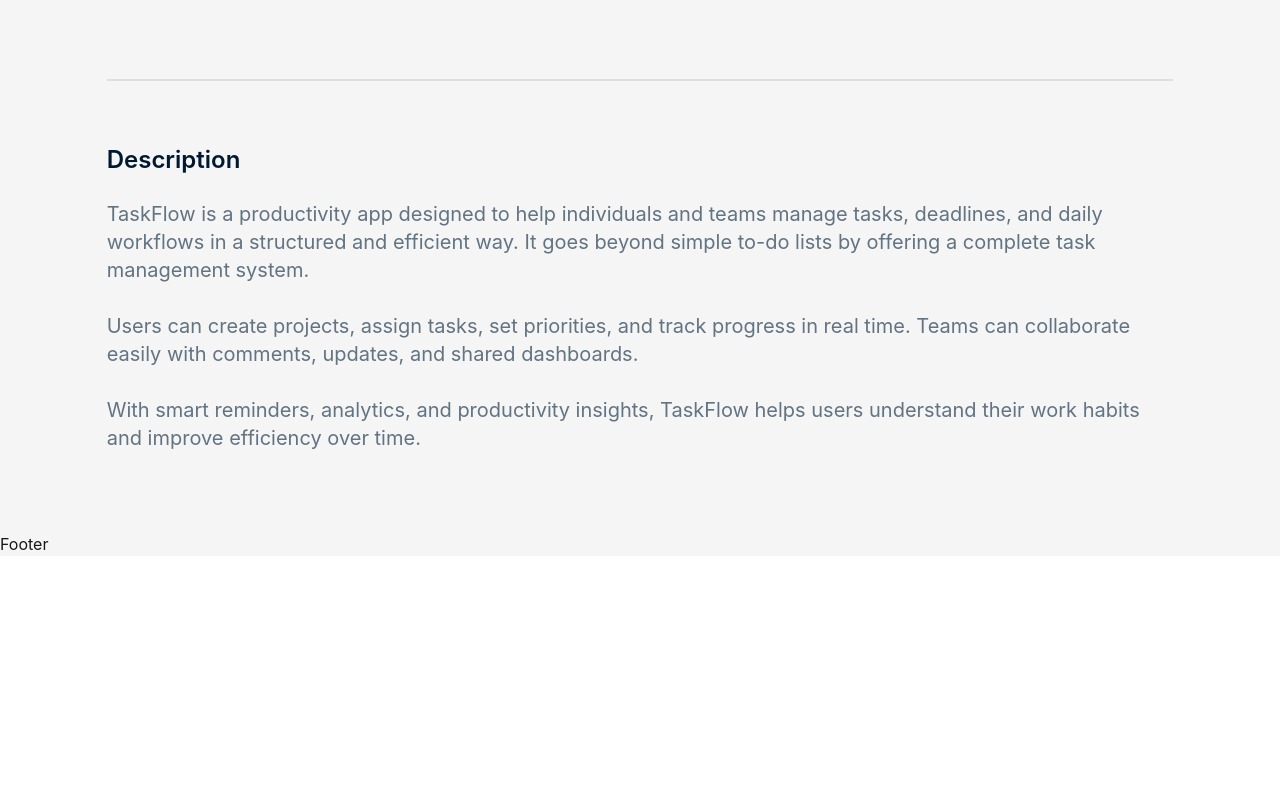
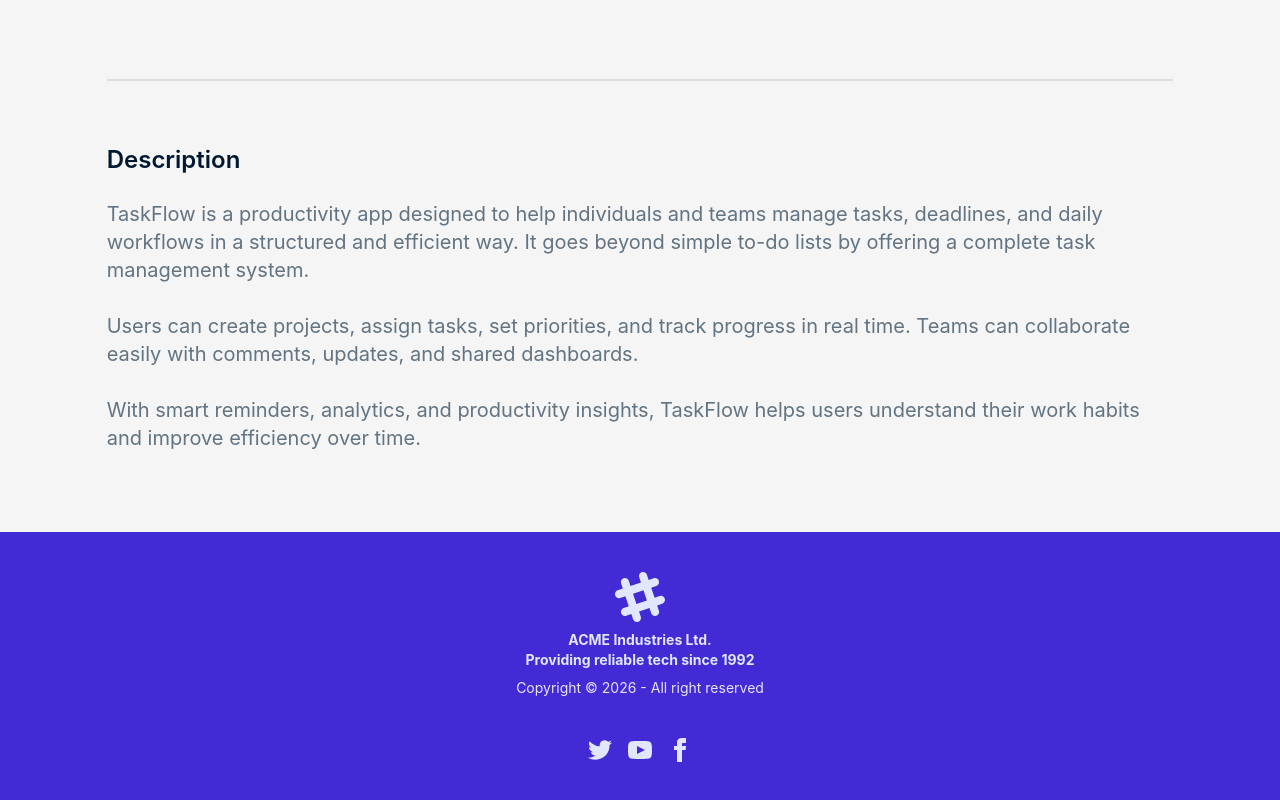
Before and after one commit to Shashuvo/App-Dokan, a React (Vite) app: page /apps/1 in a window 1280 px wide. Shown: the part 968-1768 px from the top of the page. Before the commit the page ends 1524 px from the top, so only its background shows below. Built offline with nearby package versions, Linux system fonts and the light colour scheme.

Commit message:
footer initally added

```diff
--- a/src/Components/Footer/Footer.jsx
+++ b/src/Components/Footer/Footer.jsx
@@ -2,9 +2,64 @@
 
 const Footer = () => {
     return (
-        <div>
-            <h1>Footer</h1>
-        </div>
+        <footer className="footer footer-horizontal footer-center bg-primary text-primary-content p-10">
+            <aside>
+                <svg
+                    width="50"
+                    height="50"
+                    viewBox="0 0 24 24"
+                    xmlns="http://www.w3.org/2000/svg"
+                    fillRule="evenodd"
+                    clipRule="evenodd"
+                    className="inline-block fill-current">
+                    <path
+                        d="M22.672 15.226l-2.432.811.841 2.515c.33 1.019-.209 2.127-1.23 2.456-1.15.325-2.148-.321-2.463-1.226l-.84-2.518-5.013 1.677.84 2.517c.391 1.203-.434 2.542-1.831 2.542-.88 0-1.601-.564-1.86-1.314l-.842-2.516-2.431.809c-1.135.328-2.145-.317-2.463-1.229-.329-1.018.211-2.127 1.231-2.456l2.432-.809-1.621-4.823-2.432.808c-1.355.384-2.558-.59-2.558-1.839 0-.817.509-1.582 1.327-1.846l2.433-.809-.842-2.515c-.33-1.02.211-2.129 1.232-2.458 1.02-.329 2.13.209 2.461 1.229l.842 2.515 5.011-1.677-.839-2.517c-.403-1.238.484-2.553 1.843-2.553.819 0 1.585.509 1.85 1.326l.841 2.517 2.431-.81c1.02-.33 2.131.211 2.461 1.229.332 1.018-.21 2.126-1.23 2.456l-2.433.809 1.622 4.823 2.433-.809c1.242-.401 2.557.484 2.557 1.838 0 .819-.51 1.583-1.328 1.847m-8.992-6.428l-5.01 1.675 1.619 4.828 5.011-1.674-1.62-4.829z"></path>
+                </svg>
+                <p className="font-bold">
+                    ACME Industries Ltd.
+                    <br />
+                    Providing reliable tech since 1992
+                </p>
+                <p>Copyright © {new Date().getFullYear()} - All right reserved</p>
+            </aside>
+            <nav>
+                <div className="grid grid-flow-col gap-4">
+                    <a>
+                        <svg
+                            xmlns="http://www.w3.org/2000/svg"
+                            width="24"
+                            height="24"
+                            viewBox="0 0 24 24"
+                            className="fill-current">
+                            <path
+                                d="M24 4.557c-.883.392-1.832.656-2.828.775 1.017-.609 1.798-1.574 2.165-2.724-.951.564-2.005.974-3.127 1.195-.897-.957-2.178-1.555-3.594-1.555-3.179 0-5.515 2.966-4.797 6.045-4.091-.205-7.719-2.165-10.148-5.144-1.29 2.213-.669 5.108 1.523 6.574-.806-.026-1.566-.247-2.229-.616-.054 2.281 1.581 4.415 3.949 4.89-.693.188-1.452.232-2.224.084.626 1.956 2.444 3.379 4.6 3.419-2.07 1.623-4.678 2.348-7.29 2.04 2.179 1.397 4.768 2.212 7.548 2.212 9.142 0 14.307-7.721 13.995-14.646.962-.695 1.797-1.562 2.457-2.549z"></path>
+                        </svg>
+                    </a>
+                    <a>
+                        <svg
+                            xmlns="http://www.w3.org/2000/svg"
+                            width="24"
+                            height="24"
+                            viewBox="0 0 24 24"
+                            className="fill-current">
+                            <path
+                                d="M19.615 3.184c-3.604-.246-11.631-.245-15.23 0-3.897.266-4.356 2.62-4.385 8.816.029 6.185.484 8.549 4.385 8.816 3.6.245 11.626.246 15.23 0 3.897-.266 4.356-2.62 4.385-8.816-.029-6.185-.484-8.549-4.385-8.816zm-10.615 12.816v-8l8 3.993-8 4.007z"></path>
+                        </svg>
+                    </a>
+                    <a>
+                        <svg
+                            xmlns="http://www.w3.org/2000/svg"
+                            width="24"
+                            height="24"
+                            viewBox="0 0 24 24"
+                            className="fill-current">
+                            <path
+                                d="M9 8h-3v4h3v12h5v-12h3.642l.358-4h-4v-1.667c0-.955.192-1.333 1.115-1.333h2.885v-5h-3.808c-3.596 0-5.192 1.583-5.192 4.615v3.385z"></path>
+                        </svg>
+                    </a>
+                </div>
+            </nav>
+        </footer>
     );
 };
 
```
